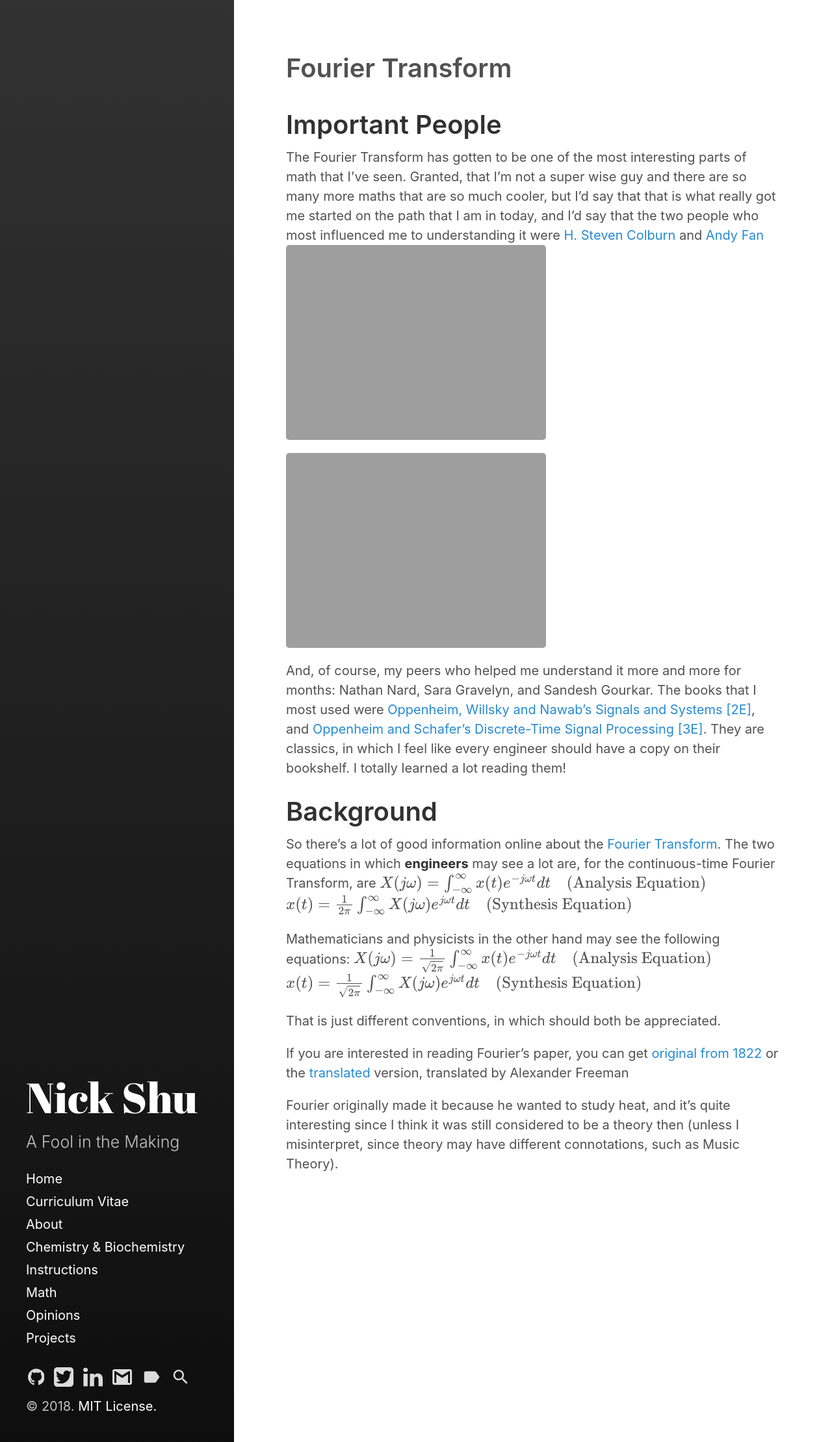
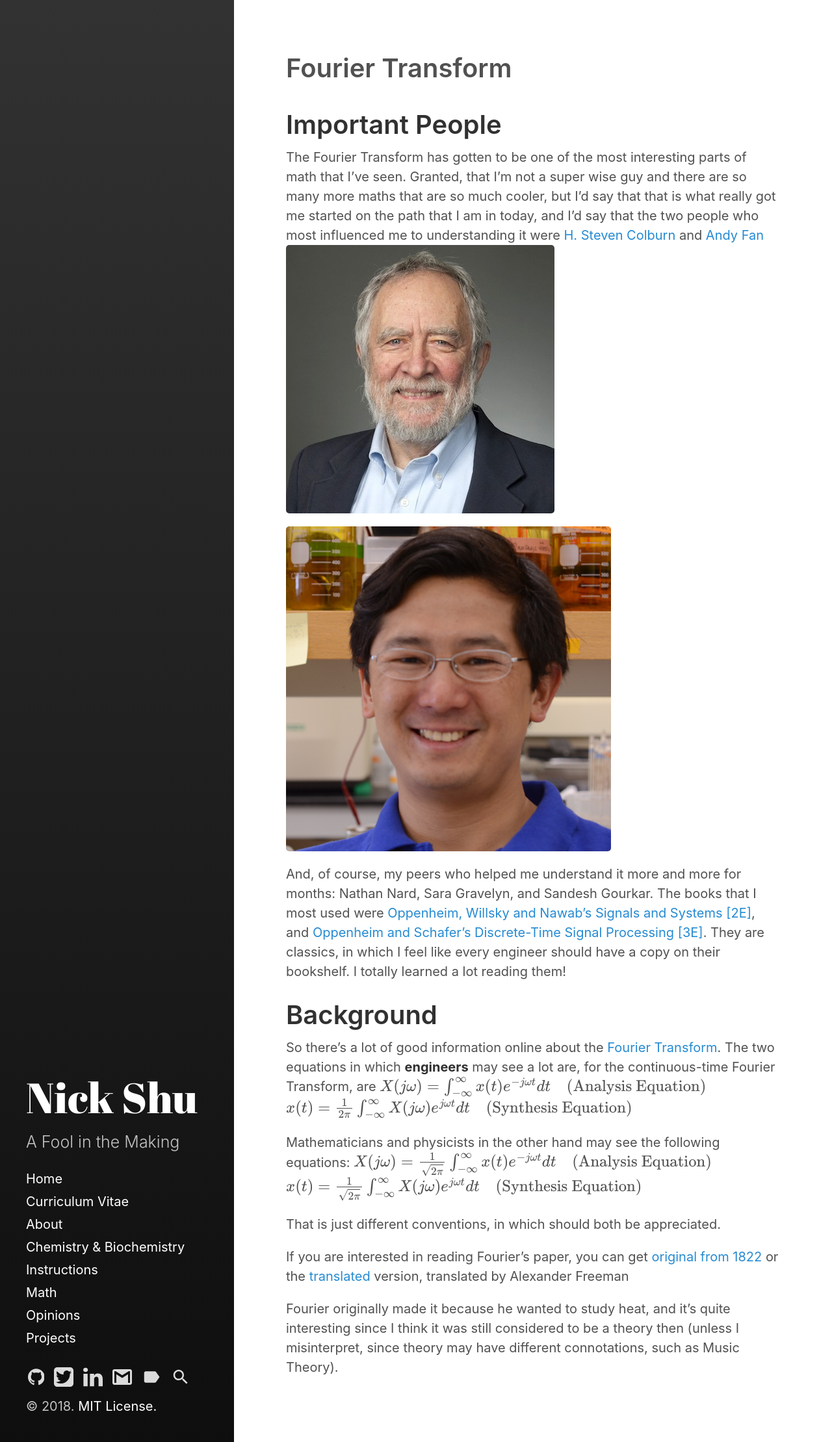
Before and after one commit to nicolasshu/www, a Jekyll site: the page built from _posts/2018-05-07-fourier.md, in a window 1280 px wide. Shown: the whole page at 65% size. Built offline with Jekyll 4.4.1, drawn with Linux system fonts in a browser that asks for light colours; formulas are drawn with MathJax 3.

Commit message:
AndyFan and SteveColburn

```diff
--- a/_posts/2018-05-07-fourier.md
+++ b/_posts/2018-05-07-fourier.md
@@ -8,7 +8,7 @@ categories:
 # Important People
 
 The Fourier Transform has gotten to be one of the most interesting parts of math that I've seen. Granted, that I'm not a super wise guy and there are so many more maths that are so much cooler, but I'd say that that is what really got me started on the path that I am in today, and I'd say that the two people who most influenced me to understanding it were [H. Steven Colburn](https://www.bu.edu/eng/profile/h-steven-colburn-ph-d/) and [Andy Fan](https://www.bu.edu/eng/profile/andy-fan-ph-d/)
-![Profile of Steve Colburn]({{ "/assets/images/people/stevecolburn.png" | absolute_url }}) ![Profile of Andy Fan]({{ "/assets/images/people/andyfan.png" | absolute_url }})
+![Profile of Steve Colburn]({{ "/assets/images/people/stevecolburn.jpg" | absolute_url }}) ![Profile of Andy Fan]({{ "/assets/images/people/andyfan.jpg" | absolute_url }})
 
 And, of course, my peers who helped me understand it more and more for months: Nathan Nard, Sara Gravelyn, and Sandesh Gourkar. The books that I most used were [Oppenheim, Willsky and Nawab's Signals and Systems [2E]](https://www.amazon.com/Signals-Systems-2nd-Alan-Oppenheim/dp/0138147574/ref=sr_1_3?ie=UTF8&qid=1526736890&sr=8-3&keywords=oppenheim&dpID=517NQ2TVYQL&preST=_SX258_BO1,204,203,200_QL70_&dpSrc=srch), and [Oppenheim and Schafer's Discrete-Time Signal Processing [3E]](https://www.amazon.com/Discrete-Time-Signal-Processing-3rd-Prentice-Hall/dp/0131988425/ref=sr_1_4?ie=UTF8&qid=1526736890&sr=8-4&keywords=oppenheim&dpID=51v48p99JjL&preST=_SX258_BO1,204,203,200_QL70_&dpSrc=srch). They are classics, in which I feel like every engineer should have a copy on their bookshelf. I totally learned a lot reading them!
 
```
